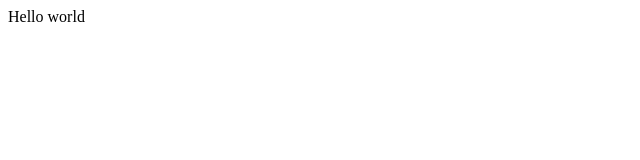
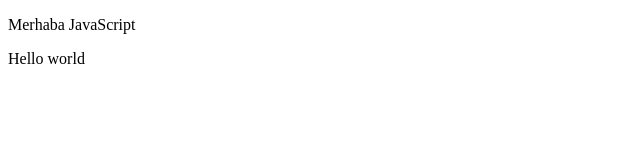
Before and after one commit to Sandoval-dev/ileri-internet-programlama, a plain HTML site: page Ders-1/1.html in a window 1280 px wide. Shown: the whole page, without its empty margins (0-640 px from the left). Drawn offline with Linux system fonts and the light colour scheme.

Commit message:
Html ders 1

```diff
--- a/Ders-1/1.html
+++ b/Ders-1/1.html
@@ -7,11 +7,15 @@
     <title>1. Ders</title>
 </head>
 <body>
+    <p id="paragraf"></p>
     <script>
         /* Açıklama Satırı */
        document.write("Hello world");
        console.log("Hello world");
        alert("Hello world");
+       var paragraf=document.getElementById("paragraf");
+       paragraf.innerHTML="Merhaba JavaScript";
+
 
     </script>
 </body>
```
